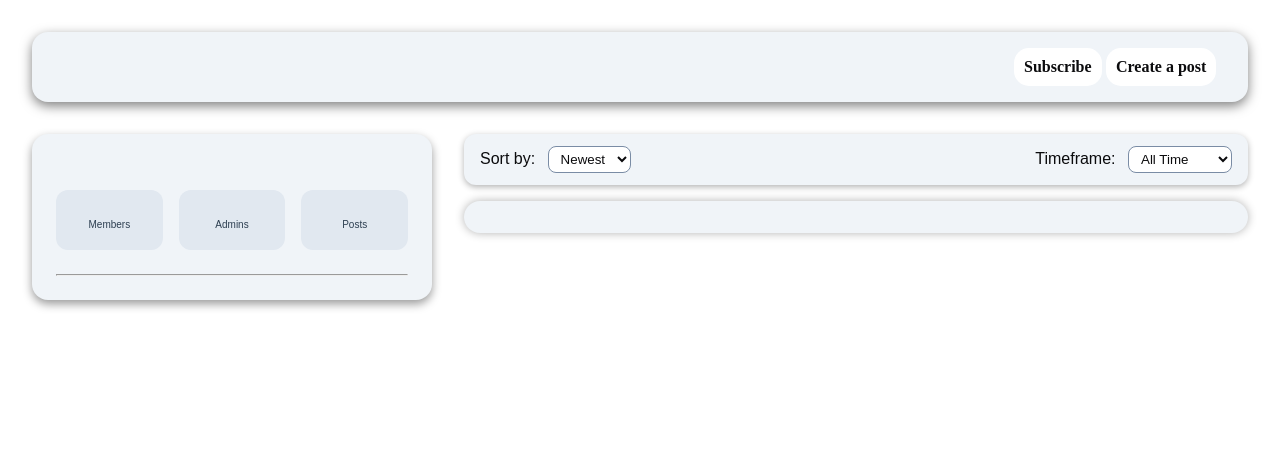
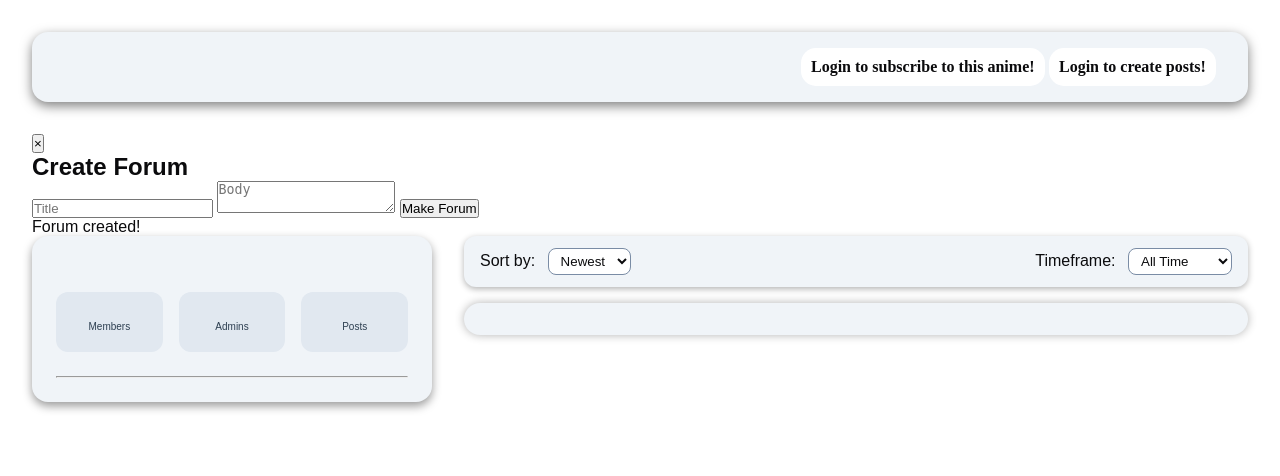
Before and after one commit to parthacharyaaaaa/Tenjin, a Flask app: template resource_server/templates/forum.html in a window 1280 px wide. Shown: the part 82-558 px from the top of the page. Run offline with Flask 3, Linux system fonts and the light colour scheme; the template is opened without the code that fills it, so the values that code supplies are empty; parts of the project's set-up code (start-up, migrations or seed data) failed here and were passed over; some web fonts are replaced.

Commit message:
Reworks individual forum page

```diff
--- a/resource_server/static/scripts/forum_options.js
+++ /dev/null
@@ -1,171 +0,0 @@
-document.addEventListener('DOMContentLoaded', async () => {
-    const forumID = document.querySelector('meta[name="forumID"]').getAttribute('value');
-    const auth = document.querySelector('meta[name="auth"]').getAttribute('value');
-    const subButton = document.getElementById('sub-btn');
-    const postButton = document.getElementById('create-post-btn');
-    let isSubscribed = subButton.dataset.subscribed === 'True'
-
-    if (auth === 'True') {
-        subButton.addEventListener('click', toggleSubscribe);
-        postButton.addEventListener('click', createPostMenu);
-    } else {
-        subButton.addEventListener('click', () => {
-            alert('Please log in to subscribe to this forum.');
-        });
-        postButton.addEventListener('click', () => {
-            alert('Please log in to post in this forum.');
-        });
-    }
-    async function toggleSubscribe() {
-        const endpoint = isSubscribed
-            ? `/forums/${forumID}/unsubscribe`
-            : `/forums/${forumID}/subscribe`;
-
-        try {
-            const response = await fetch(endpoint, {
-                method: 'PATCH',
-                headers: {
-                    'Content-Type': 'application/json',
-                }
-            });
-
-            if (response.status === 204) {
-                console.log('No action taken (already subscribed/unsubscribed)');
-                if (isSubscribed) {
-                    subButton.innerText = 'Subscribe';
-                    isSubscribed = !isSubscribed
-                } else {
-                    subButton.innerText = 'Unsubscribe';
-                    isSubscribed = !isSubscribed
-
-                }
-                return;
-            }
-
-            if (response.ok) {
-                const msg = await response.json();
-                console.log(msg.message);
-
-                // toggle state
-                if (isSubscribed) {
-                    subButton.innerText = 'Subscribe';
-                    isSubscribed = !isSubscribed
-                } else {
-                    subButton.innerText = 'Unsubscribe';
-                    isSubscribed = !isSubscribed
-                }
-            } else {
-                const error = await response.json();
-                alert(`Error: ${error.message || 'Unexpected error'}`);
-            }
-        } catch (err) {
-            console.error('Request failed:', err);
-            alert('Failed to toggle subscription. Please try again later.');
-        }
-    }
-
-    async function createPostMenu() {
-        console.log("Open post creation UI");
-
-        // Create backdrop
-        const backdrop = document.createElement('div');
-        backdrop.id = 'post-backdrop';
-        backdrop.style = `
-            position: fixed;
-            top: 0;
-            left: 0;
-            height: 100vh;
-            width: 100vw;
-            background: rgba(0, 0, 0, 0.4);
-            backdrop-filter: blur(4px);
-            z-index: 9998;
-            opacity: 0;
-            transition: opacity 0.3s ease;
-        `;
-
-        // Create modal
-        const modal = document.createElement('div');
-        modal.id = 'post-modal';
-        modal.style = `
-            position: fixed;
-            top: 50%;
-            left: 50%;
-            transform: translate(-50%, -50%);
-            background: #121212;
-            color: white;
-            padding: 30px;
-            border-radius: 12px;
-            width: 450px;
-            z-index: 9999;
-            opacity: 0;
-            transition: opacity 0.3s ease;
-            box-shadow: 0 0 30px rgba(0,0,0,0.8);
-        `;
-        modal.innerHTML = `
-            <div style="display: flex; justify-content: space-between; align-items: center; margin-bottom: 15px;">
-                <h3 style="margin: 0;">Create a Post</h3>
-                <button id="close-modal" style="background: none; border: none; color: white; font-size: 20px; cursor: pointer;">&times;</button>
-            </div>
-            <input id="post-title" placeholder="Title" style="width: 100%; margin-bottom: 12px; padding: 10px; background: #1e1e1e; border: 1px solid #444; color: white; border-radius: 6px;" />
-            <textarea id="post-body" placeholder="What's on your mind?" style="width: 100%; height: 120px; margin-bottom: 12px; padding: 10px; background: #1e1e1e; border: 1px solid #444; color: white; border-radius: 6px; resize: vertical;"></textarea>
-            <button id="submit-post" style="width: 100%; padding: 10px; background: #4caf50; color: white; border: none; border-radius: 6px; cursor: pointer;">Post</button>
-        `;
-
-        document.body.appendChild(backdrop);
-        document.body.appendChild(modal);
-
-        requestAnimationFrame(() => {
-            backdrop.style.opacity = 1;
-            modal.style.opacity = 1;
-        });
-
-        document.getElementById('close-modal').addEventListener('click', () => {
-            modal.style.opacity = 0;
-            backdrop.style.opacity = 0;
-            setTimeout(() => {
-                modal.remove();
-                backdrop.remove();
-            }, 300);
-        });
-
-        document.getElementById('submit-post').addEventListener('click', async () => {
-            const title = document.getElementById('post-title').value.trim();
-            const body = document.getElementById('post-body').value.trim();
-
-            if (!title || !body) {
-                alert("All fields are required!");
-                return;
-            }
-
-            try {
-                const response = await fetch('/posts/', {
-                    method: 'POST',
-                    headers: {
-                        'Content-Type': 'application/json',
-                        'Authorization': `Bearer ${auth}`
-                    },
-                    body: JSON.stringify({ 'forum':forumID, title:title, body:body })
-                });
-
-                if (response.ok) {
-                    const data = await response.json();
-                    alert(data.message);
-                    modal.style.opacity = 0;
-                    backdrop.style.opacity = 0;
-                    setTimeout(() => {
-                        modal.remove();
-                        backdrop.remove();
-                    }, 300);
-                } else {
-                    const err = await response.json();
-                    alert(err.message || "Failed to create post.");
-                }
-            } catch (error) {
-                alert("Something went wrong.");
-                console.error(error);
-            }
-        });
-    }
-
-
-});
--- /dev/null
+++ b/resource_server/static/scripts/forum_post.js
@@ -0,0 +1,90 @@
+document.addEventListener('DOMContentLoaded', () => {
+    const forumID = document.querySelector('meta[name="forumID"').getAttribute('value');
+    const postBtn = document.getElementById('create-post-btn');
+    const forumPromptWindow = document.getElementById('forum-modal');
+    const forumPromptWindowBox = document.getElementById("forum-modal-box");
+
+    const forumPosts = document.getElementById('posts-count');
+    let updateCount = true;
+    if (!forumPosts || forumPosts === undefined) {
+        updateCount = false;
+    }
+
+    postsCount = forumPosts.innerText.trim().replace('.', '').replace(',', '');
+    if (isNaN(postsCount)) {
+        updateCount = false;
+    }
+    else {
+        postsCount = parseInt(postsCount);
+    }
+
+    window.dependencyReady?.then(async () => {
+        if (localStorage.getItem('login')) {
+            postBtn.innerText = 'Create a post';
+            postBtn.addEventListener('click', () => {
+                forumPromptWindow.classList.remove('hidden');
+                const outsideClickHandler = (event) => {
+                    if (!forumPromptWindowBox.contains(event.target)) {
+                        forumPromptWindow.classList.add('hidden');
+                        document.removeEventListener('click', outsideClickHandler);
+                    }
+                };
+                setTimeout(() => {
+                    document.addEventListener('click', outsideClickHandler);
+                }, 0.1);
+
+                const submitButton = document.getElementById('forum-submit');
+                submitButton.addEventListener('click', async () => {
+                    try {
+                        const title = document.getElementById('title').value;
+                        if (!title || title === undefined || title.trim().length < 6) {
+                            alert("Invalid post title");
+                            return;
+                        }
+
+                        const desc = document.getElementById('desc')
+                        if (!desc || desc === undefined || desc.value.trim() === '') {
+                            alert("Please add a post body");
+                            return false;
+                        }
+
+                        const body = desc.value.trim();
+
+
+                        const response = await fetch('/posts', {
+                            method: "POST",
+                            credentials: 'include',
+                            body: JSON.stringify({ title: title, body: body, forum: forumID }),
+                            headers: {
+                                'Content-Type': 'application/json'
+                            }
+                        });
+
+                        if (!response.ok) {
+                            throw new Error();
+                        }
+
+                        alert("Post created!");
+                        forumPromptWindow.classList.add('hidden');
+                        document.removeEventListener('click', outsideClickHandler);
+
+                        if (updateCount) {
+                            forumPosts.innerText = ++postsCount;
+                        }
+
+                    }
+                    catch (error) {
+                        console.error("Failed to create a post");
+                        forumPromptWindow.classList.remove('hidden');
+                        console.error(error)
+                    }
+                })
+            });
+        }
+        else {
+            postBtn.addEventListener('click', () => {
+                window.location.href = '/login';
+            })
+        }
+    });
+});
--- /dev/null
+++ b/resource_server/static/scripts/forum_sub.js
@@ -0,0 +1,63 @@
+document.addEventListener('DOMContentLoaded', () => {
+    const forumID = document.querySelector('meta[name="forumID"').getAttribute('value');
+    const subBtn = document.getElementById('sub-btn');
+    const forumSubs = document.getElementById('forum-subs');
+    let updateCount = true;
+    if(!forumSubs || forumSubs === undefined){
+        updateCount = false;
+    }
+
+    subsVal = forumSubs.innerText.trim().replace('.', '').replace(',', '');
+    if(isNaN(subsVal)){
+        updateCount = false;
+    }
+    else{
+        subsVal = parseInt(subsVal);
+    }
+
+    window.dependencyReady?.then(async () => {
+        if (!localStorage.getItem('login')) {
+            subBtn.innerText = 'Login to subscribe to this anime!';
+            subBtn.addEventListener('click', () => {
+                window.location.href = '/login';
+            });
+            return;
+        }
+        let isSubscribed = subBtn.getAttribute('subscribed').toLowerCase().trim() === 'true';
+        subBtn.innerText = isSubscribed ? 'Unsubscribe' : 'Subscibe';
+
+        subBtn.addEventListener('click', async () => {
+            try {
+                const response = await fetch(`/forums/${forumID}/${isSubscribed ? 'unsubscribe' : 'subscribe'}`, {
+                        method: 'PATCH',
+                        credentials:'include',
+                        headers : {
+                            'Content-Type' : 'application/json'
+                        }
+                    });
+
+                    if(!response.ok){
+                        throw new Error();
+                    }
+
+                    if(isSubscribed){
+                        subBtn.innerText = 'Subscribe';
+                        if(updateCount){
+                            forumSubs.innerText = --subsVal;
+                        }
+                    }
+                    else{
+                        subBtn.innerText = 'Unsubscribe';
+                        if(updateCount){
+                            forumSubs.innerText = ++subsVal;
+                        }
+                    }
+
+                    isSubscribed = !isSubscribed
+            }
+            catch (error) {
+                console.error(error);
+            }
+        })
+    });
+});
--- a/resource_server/templates/forum.html
+++ b/resource_server/templates/forum.html
@@ -24,9 +24,20 @@
                     Subscribe
                 {% endif %}
             </button>
-            <button class = 'btn-primary' id="create-post-btn">Create a post</button>
+            <button class = 'btn-primary' id="create-post-btn">Login to create posts!</button>
         </div>
     </div>
+        <div id="forum-modal" class="forum-modal hidden">
+        <div class="forum-modal-box" id="forum-modal-box">
+            <button class="forum-close-btn">&times;</button>
+            <h2>Create Forum</h2>
+            <input id="title" type="text" placeholder="Title" />
+            <textarea id="desc" placeholder="Body"></textarea>
+            <button id="forum-submit">Make Forum</button>
+        </div>
+    </div>
+
+    <div id="forum-toast" class="forum-toast hidden">Forum created!</div>
     <div class="forum-main">
         <div class="left-card">
             <div class="text-info">
@@ -107,5 +118,6 @@
 
 {% block scripts %}
 <script src="{{ url_for('static', filename='scripts/forum.js') }}"></script>
-<script src="{{ url_for('static', filename='scripts/forum_options.js') }}"></script>
+<script src="{{ url_for('static', filename='scripts/forum_post.js') }}"></script>
+<script src="{{ url_for('static', filename='scripts/forum_sub.js') }}"></script>
 {% endblock %}
```
